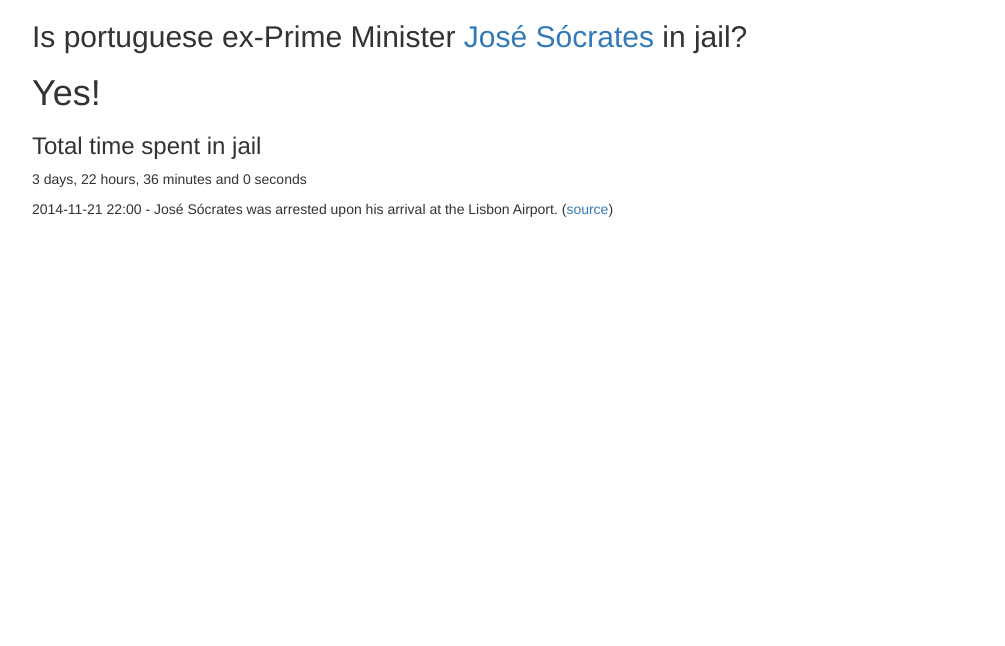
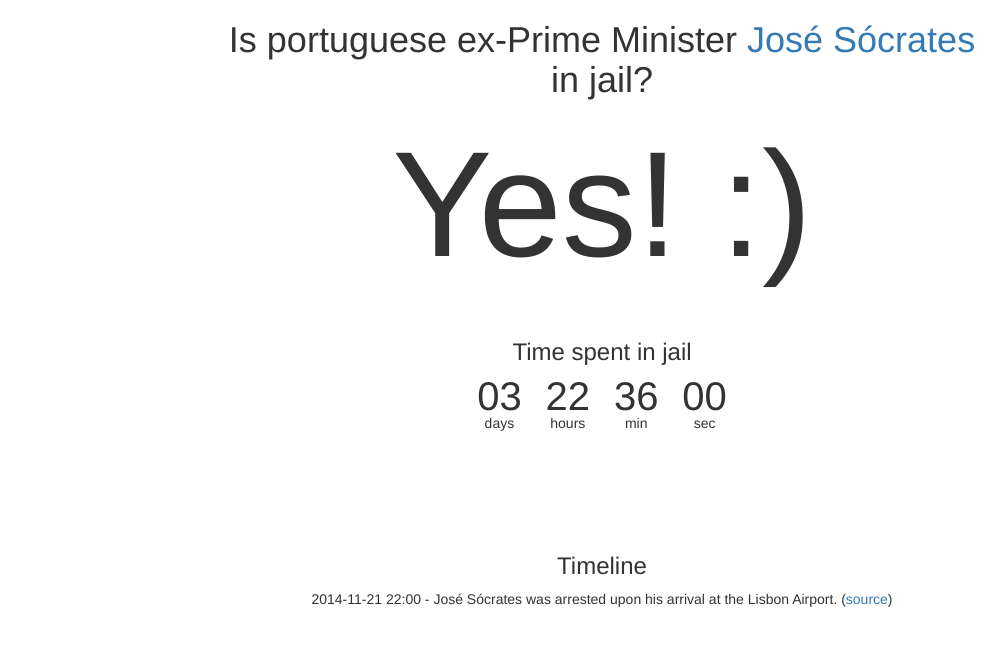
Before and after one commit to tiagojsalmeida/socrates, a PHP site: page / in a window 1280 px wide. Shown: the top 646 px of the page, without its empty margins (38-1043 px from the left). Run offline with PHP 8.4, Linux system fonts and the light colour scheme; some libraries are stand-ins or nearby versions.

Commit message:
final touches

```diff
--- a/layout/footer.php
+++ b/layout/footer.php
@@ -1,7 +1,20 @@
     </div>
+
+    <script>
+      (function(i,s,o,g,r,a,m){i['GoogleAnalyticsObject']=r;i[r]=i[r]||function(){
+      (i[r].q=i[r].q||[]).push(arguments)},i[r].l=1*new Date();a=s.createElement(o),
+      m=s.getElementsByTagName(o)[0];a.async=1;a.src=g;m.parentNode.insertBefore(a,m)
+      })(window,document,'script','//www.google-analytics.com/analytics.js','ga');
+
+      //ga('create', 'UA-30138793-2', 'auto');
+      //ga('send', 'pageview');
+
+    </script>
     <!-- jQuery (necessary for Bootstrap's JavaScript plugins) -->
     <script src="https://ajax.googleapis.com/ajax/libs/jquery/1.11.1/jquery.min.js"></script>
     <!-- Include all compiled plugins (below), or include individual files as needed -->
     <script src="js/bootstrap.min.js"></script>
+
+
   </body>
 </html>
--- a/layout/header.php
+++ b/layout/header.php
@@ -1,12 +1,34 @@
 <!DOCTYPE html>
-<html lang="en">
+<html lang="en" itemscope itemtype="http://schema.org/article">
   <head>
     <meta charset="utf-8">
+
     <meta http-equiv="X-UA-Compatible" content="IE=edge">
     <meta name="viewport" content="width=device-width, initial-scale=1">
-    <title>Is José Sócrates in jail?</title>
+    <title>Is José Socrates in jail?</title>
+
+    <meta itemprop="name" content="Is José Socrates in jail?">
+    <meta itemprop="description" content="Is portuguese ex-Prime Minister José Sócrates in jail? Find out here.">
+    <meta itemprop="image" content="http://www.jornalq.com/images/Portugal/socrateswss093.jpg">
+
+    <meta name="twitter:card" content="summary_large_image">
+    <meta name="twitter:title" content="Is José Socrates in jail?">
+    <meta name="twitter:description" content="Is portuguese ex-Prime Minister José Sócrates in jail? Find out here.">
+    <meta name="twitter:creator" content="@_nsimaria_">
+    <meta name="twitter:image:src" content="http://www.jornalq.com/images/Portugal/socrateswss093.jpg">
+
+    <meta property="og:title" content="Is José Socrates in jail?" />
+    <meta property="og:type" content="article" />
+    <meta property="og:url" content="http://issocratesinjail.com/" />
+    <meta property="og:image" content="http://www.jornalq.com/images/Portugal/socrateswss093.jpg" />
+    <meta property="og:description" content="Is portuguese ex-Prime Minister José Sócrates in jail? Find out here." />
+    <meta property="og:site_name" content="Is José Socrates in jail?" />
+    <meta property="article:published_time" content="2014-11-25T22:00:00+01:00" />
+    <meta property="article:modified_time" content="2014-11-26T01:00:00+01:00" />
+
 
     <link rel="stylesheet" href="https://maxcdn.bootstrapcdn.com/bootstrap/3.3.1/css/bootstrap.min.css">
+    <link rel="stylesheet" href="styles/main.css">
 
     <!-- HTML5 shim and Respond.js for IE8 support of HTML5 elements and media queries -->
     <!-- WARNING: Respond.js doesn't work if you view the page via file:// -->
@@ -16,4 +38,5 @@
     <![endif]-->
   </head>
   <body>
-    <div class="container">
+
+    <div class="container text-center">
--- a/src/History.php
+++ b/src/History.php
@@ -58,7 +58,7 @@ class History
             $base->add($difference);
         }
 
-        return $baseClone->diff($base)->format('%d days, %h hours, %i minutes and %s seconds');
+        return $baseClone->diff($base);
     }
 
     public function isStillInJail()
--- a/views/home.php
+++ b/views/home.php
@@ -1,19 +1,43 @@
-<h2>Is portuguese ex-Prime Minister <a href="http://en.wikipedia.org/wiki/Jos%C3%A9_S%C3%B3crates" target="_blank">José Sócrates</a> in jail?</h2>
-<h1>
-    <?php echo $history->isStillInJail() ? 'Yes!' : 'Unfortunately not.'; ?>
-</h1>
+<?php $interval = $history->getTotalTimeInJail(); ?>
+      <div class="row">
+        <div class="col-sm-offset-2 col-sm-8">
+          <h1>
+            Is portuguese ex-Prime Minister <a href="http://en.wikipedia.org/wiki/Jos%C3%A9_S%C3%B3crates" target="_blank">José Sócrates</a> in jail?
+          </h1>
+        </div>
+      </div>
 
-<h3>Total time spent in jail</h3>
+        <br />
 
-<p>
-    <?php echo $history->getTotalTimeInJail(); ?>
-</p>
+      <h2 class="big-yes">
+        <?php echo $history->isStillInJail() ? 'Yes! :)' : 'No. :('; ?>
+      </h2>
+        <br />
+        <br />
 
+      <section class="timer">
+        <h3>Time spent in jail</h3>
+          <div class="timer-item"><span class="timer-value"><?php echo $interval->format('%D') ?></span>  <span class="timer-label">days</span></div>
+          <div class="timer-item"><span class="timer-value"><?php echo $interval->format('%H') ?></span>  <span class="timer-label">hours</span></div>
+          <div class="timer-item"><span class="timer-value"><?php echo $interval->format('%I') ?></span>  <span class="timer-label">min</span></div>
+          <div class="timer-item"><span class="timer-value"><?php echo $interval->format('%S') ?></span>  <span class="timer-label">sec</span></div>
+      </section>
+
+
+
+
+      <section class="history">
+        <br />
+        <br />
+        <br />
+        <br />
+        <br />
+        <h3>Timeline</h3>
 <?php $items = $history->getItems(); ?>
 
 <?php foreach ($items as $item): ?>
 
-<?php if (!empty($item->dateIn)): ?>
+    <?php if (!empty($item->dateIn)): ?>
 
         <div><?php echo $item->dateIn ?> - <?php echo $item->textIn ?> (<a href="<?php echo $item->sourceIn ?>" target="_blank">source</a>)</div>
 
@@ -26,3 +50,7 @@
     <?php endif; ?>
 
 <?php endforeach; ?>
+
+
+
+    <section>
```
